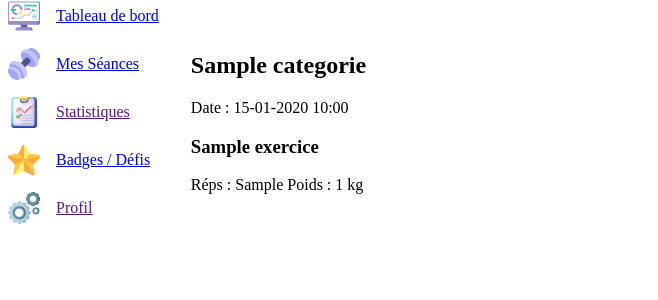
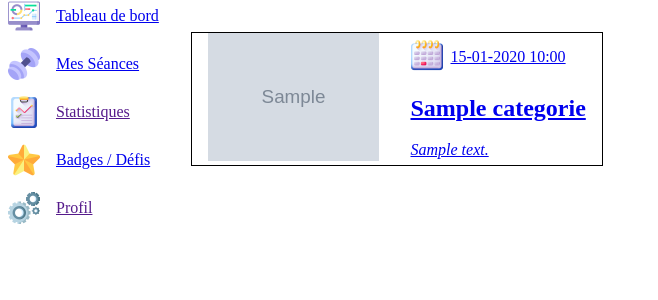
Before and after one commit to AntoineDrc/Sf_Mon_Projet, a Symfony app: template templates/seance/list.html.twig in a window 1280 px wide. Shown: the part 120-420 px from the top of the page, without its empty margins (0-658 px from the left). Run offline with Twig, Linux system fonts and the light colour scheme; the template is opened without the code that fills it: most values are stand-ins (such as "Sample title", 1, 10 or a date in 2020); grey boxes marked "Sample" are stand-in pictures; some libraries are stand-ins or nearby versions.

Commit message:
Ajout img + Vue detail seance + méthode

```diff
--- a/public/css/base.css
+++ b/public/css/base.css
@@ -34,17 +34,7 @@ header {
     gap: 1em;
 }
 
-.logo_user {
-    height: 3em;
-}
 
-.nav_logo {
-    height: 2em;
-}
-
-.gainXp_logo {
-    height: 7em;
-}
 
 .menu_nav {
     display: flex;
--- /dev/null
+++ b/public/css/img.css
@@ -0,0 +1,16 @@
+.logo_user {
+    height: 3em;
+}
+
+.nav_logo,
+.calendar_logo {
+    height: 2em;
+}
+
+.gainXp_logo {
+    height: 7em;
+}
+
+.muscle_img {
+    height: 8em;
+}
--- /dev/null
+++ b/public/css/seance.css
@@ -0,0 +1,31 @@
+.seance_card {
+    display: flex;
+    align-items: center;
+    gap: 2em;
+    border: solid, 1px, black;
+    padding: 0 1em;
+}
+
+.seance_date {
+    display: flex;
+    align-items: center;
+    gap: 0.5em;
+}
+
+.seance_detail {
+    display: flex;
+    gap: 1em;
+}
+
+.seance_card_detail {
+    display: flex;
+    flex-direction: column;
+    align-items: center;
+    border: solid, black, 1px;
+}
+
+.exercice_header {
+    display: flex;
+    flex-direction: column;
+    align-items: center;
+}
--- a/src/Entity/Photo.php
+++ b/src/Entity/Photo.php
@@ -16,7 +16,8 @@ class Photo
     #[ORM\Column(length: 100)]
     private ?string $url = null;
 
-    #[ORM\ManyToOne(inversedBy: 'photos')]
+    // Relation OneToOne avec Exercice
+    #[ORM\OneToOne(inversedBy: 'photo', targetEntity: Exercice::class)]
     #[ORM\JoinColumn(nullable: false)]
     private ?Exercice $exercice = null;
 
--- a/templates/base.html.twig
+++ b/templates/base.html.twig
@@ -5,6 +5,8 @@
         <title>{% block title %}Welcome!{% endblock %}</title>
         {% block stylesheets %}
         <link rel="stylesheet" href="{{ asset('css/base.css') }}">
+        <link rel="stylesheet" href="{{ asset('css/seance.css') }}">
+        <link rel="stylesheet" href="{{ asset('css/img.css') }}">
         {% endblock %}
 
     </head>
--- a/templates/seance/list.html.twig
+++ b/templates/seance/list.html.twig
@@ -8,17 +8,25 @@
 {% else %}
 <div class="seances_list">
     {% for seance in seances %}
-    <div class="seance_card">
-        <h2>{{ seance.categorie.nom }}</h2>
-        <p>Date : {{ seance.dateSeance|date('d-m-Y H:i') }}</p>
-
-        {% for exercice in seance.exercices %}
-            <h3>{{ exercice.nom }}</h3>
-            {% for serie in exercice.series %}
-                <p>Réps : {{ serie.nbReps }} Poids : {{ serie.poid }} kg</p>
-            {% endfor %}
-        {% endfor %}
-    </div>
+    <a href="{{ path('detail_seance', {'id': seance.id}) }}">
+        <div class="seance_card">
+            <div class="seance_img">
+                <img src="{{ asset(seance.categorie.photo) }}" alt="{{ seance.categorie.nom }}" class="muscle_img">
+            </div>
+            <div class="seance_infos">
+                <div class="seance_date">
+                    <p><img src="{{ asset('img/calendar.png') }}" alt="logo calendrier" class="calendar_logo"></p>
+                    <p>{{ seance.dateSeance|date('d-m-Y H:i') }}</p>
+                </div>
+                <div class="seance_nom">
+                    <h2>{{ seance.categorie.nom }}</h2>
+                </div>
+                <div class="seance_commentaire">
+                    <i>{{ seance.commentaire }}</i>
+                </div>
+            </div>
+        </div>
+    </a>
     {% endfor %}
 </div>
 {% endif %}
```
Also changed, not shown: src/Controller/SeanceController.php (+16 -0 lines), src/Entity/Categorie.php (+15 -0 lines), src/Entity/Exercice.php (+11 -30 lines), templates/seance/detail.html.twig (added, +34 -0 lines), public/img/abdos.png (added), public/img/bras.png (added), public/img/calendar.png (added), public/img/dos.png (added), public/img/epaules.png (added), public/img/hack_squat.png (added), public/img/jambes.png (added), public/img/pectoraux.png (added), public/img/presse.png (added), public/img/squat.png (added).
